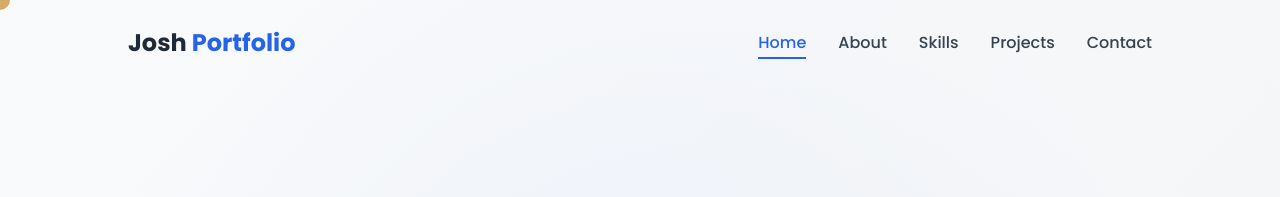
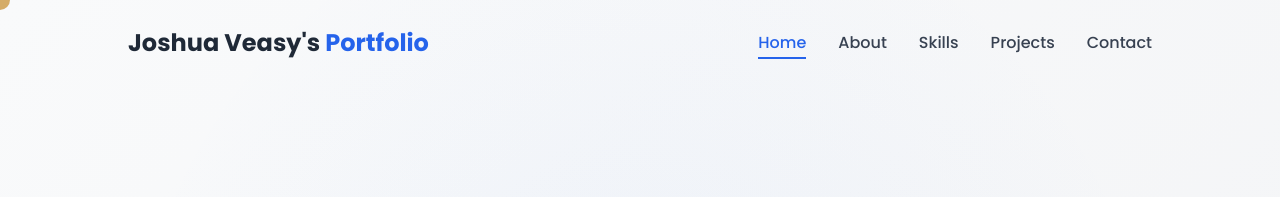
Before and after one commit to Jmveasy14/Portfolio, a plain HTML site: page index.html in a window 1280 px wide. Shown: the top 197 px of the page. Drawn offline with Linux system fonts and the light colour scheme.

Commit message:
Changed wording on title

```diff
--- a/index.html
+++ b/index.html
@@ -25,7 +25,7 @@
     <header>
         <nav>
             <div class="logo">
-                <span>Josh</span>
+                <span>Joshua Veasy's</span>
                 <span class="highlight">Portfolio</span>
             </div>
             <div class="menu-toggle">
```
